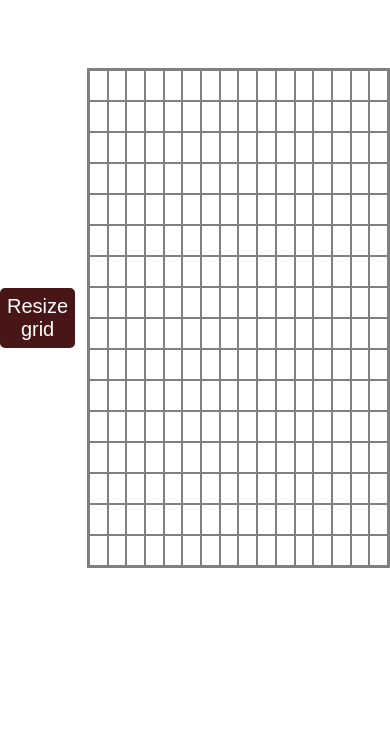
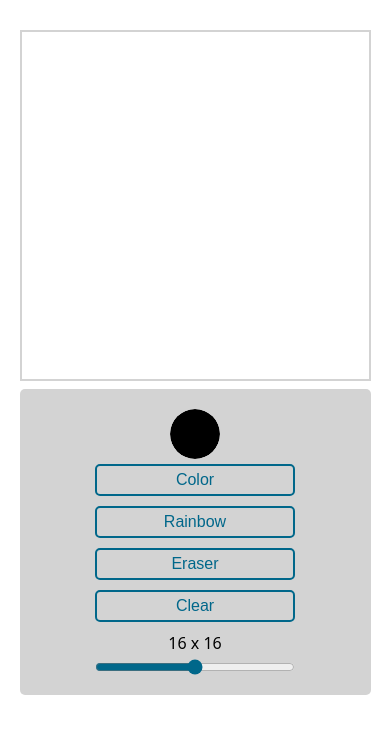
Before and after one commit to krssclaire/etch-a-sketch, a plain HTML site: page index.html in a window 390 px wide. Shown: the part 104-844 px from the top of the page. Drawn offline with Linux system fonts and the light colour scheme.

Commit message:
Make design responsive on main devices
Use CSS to make design responsive on Desktops, main Tablets and Phones.

```diff
--- a/index.html
+++ b/index.html
@@ -7,10 +7,25 @@
     <title>Etch a Sketch</title>
     <link rel="icon" href="assets/etch-a-sketch.png">
     <link type="text/css" rel="stylesheet" href="style.css">
-    <script type="text/javascript" src="script.js" defer></script>
+    <!--<script type="text/javascript" src="script.js" defer></script>-->
 </head>
 <body>
-    <button>Resize grid</button>
-    <div class="container"></div>
+    <h1>Etch a Sketch</h1>
+    <div class="sketchpad">
+        <div class="commands">
+            <div class="color">
+                <input type="color" name="color" id="color-picker">
+                <button id="color-mode">Color</button>
+            </div>
+            <button id="rainbow-mode">Rainbow</button>
+            <button id="eraser">Eraser</button>
+            <button id="clear">Clear</button>
+            <div class="sizing">
+                <p id="size">16 x 16</p>
+                <input type="range" name="range" id="range" min="2" max="100">
+            </div>
+        </div>
+        <div class="grid"></div>
+    </div>
 </body>
 </html>
--- a/style.css
+++ b/style.css
@@ -1,3 +1,16 @@
+:root {
+    --bg-color: white;
+    --grid-color: lightgray;
+    --commands-color: rgb(0, 103, 138);
+}
+
+@media (prefers-color-scheme: dark) {
+    :root {
+        --bg-color: rgb(32, 31, 31);
+        --commands-color: rgb(5, 65, 97);
+    }
+}
+
 * {
     margin: 0;
     padding: 0;
@@ -5,49 +18,115 @@
 }
 
 body {
+    font-family: system-ui, -apple-system, BlinkMacSystemFont, 'Segoe UI', Roboto, Oxygen, Ubuntu, Cantarell, 'Open Sans', 'Helvetica Neue', sans-serif;
+    width: 100vw;
+    height: 90vh;
     display: flex;
-    justify-content: center;
+    flex-direction: column;
+    justify-content: space-evenly;
     align-items: center;
-    width: 100vw;
-    height: 100vh;
-    gap: 3vw;
+    overflow: hidden;
 }
 
-#commands {
+.sketchpad {
+    display: flex;
+    gap: 2vw;
+}
+
+.commands {
+    background-color: var(--grid-color);
+    width: clamp(150px, 8vw, 8vw);
+    border-radius: 5px;
     display: flex;
     flex-direction: column;
-    gap: 25px;
+    justify-content: space-evenly;
+    align-items: center;
+}
+
+.color, .sizing {
+    display: flex;
+    flex-direction: column;
+    align-items: center;
+    gap: 5px;
 }
 
 button {
-    background-color: rgb(72, 22, 22);
-    color: white;
-    border: solid rgb(72, 22, 22) 2px;
+    background-color: transparent;
+    color: var(--commands-color);
+    border: solid var(--commands-color) 2px;
     border-radius: 5px;
     font-size: 20px;
     padding: 5px;
+    width: 120px;
 }
 
-button:hover {
-    background-color: transparent;
-    color: rgb(72, 22, 22);
-    border-color: rgb(72, 22, 22);
+button:active {
+    background-color: var(--commands-color);
+    color: var(--bg-color);
 }
 
-.container {
+input[type="color"] {
+	border: none;
+	width: 50px;
+	height: 50px;
+    border-radius: 50px;
+}
+input[type="color"]::-webkit-color-swatch-wrapper {
+	padding: 0;
+}
+input[type="color"]::-webkit-color-swatch {
+	border: none;
+    border-radius: 50px;
+}
+
+input[type="range"] {
+    accent-color: var(--commands-color);
+    width: 120px;
+}
+
+.grid {
     display: grid;
-    border: solid gray 2px;
+    border: solid var(--grid-color) 2px;
     width: 500px;
     height: 500px;
 }
 
+
+
 /* Created */
 
 .cell {
-    border: solid gray 0.5px;
+    border: solid var(--grid-color) 0.5px;
     border-collapse: collapse;
 }
 
 .reset {
-    background-color: white;
+    background-color: var(--bg-color);
 }
+
+
+/* Tablet & Mobile */
+@media screen and (max-width: 680px) {
+    body {
+        height: 100vh;
+    }
+    .sketchpad {
+        flex-direction: column-reverse;
+        justify-content: space-between;
+        align-items: center;
+    }
+    .commands {
+        width: 90vw;
+        padding: 20px;
+        gap: 10px;
+    }
+
+    button, input[type="range"] {
+        font-size: 1em;
+        width: 200px;
+    }
+    .grid {
+        height: 90vw;
+        width: 90vw;
+    }
+}
```
Also changed, not shown: 1 other file.
